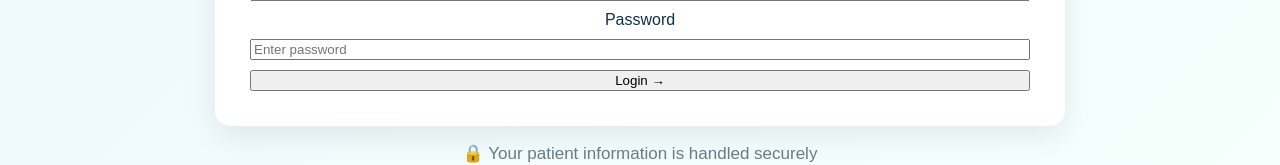
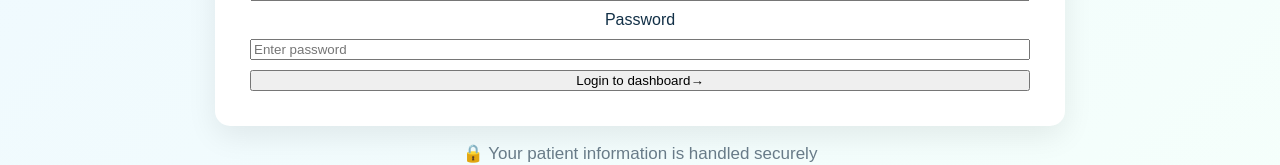
Before and after one commit to 03ranujdebug/SIH26047-Patient-Case-Taking, a React app: page / in a window 1280 px wide. Shown: the part 541-706 px from the top of the page. Built offline with nearby package versions, Linux system fonts and the light colour scheme; the HTML template or start-up script is replaced by a standard one.

Commit message:
Updated login button

```diff
--- a/src/App.jsx
+++ b/src/App.jsx
@@ -218,7 +218,7 @@ if (screen === "login") {
             style={styles.primaryButton}
            onClick={handleLogin}
           >
-            Login →
+            Login to dashboard→
           </button>
         </div>
 
```
Also changed, not shown: 1 other file (tests, documents, lock files or other folders).
